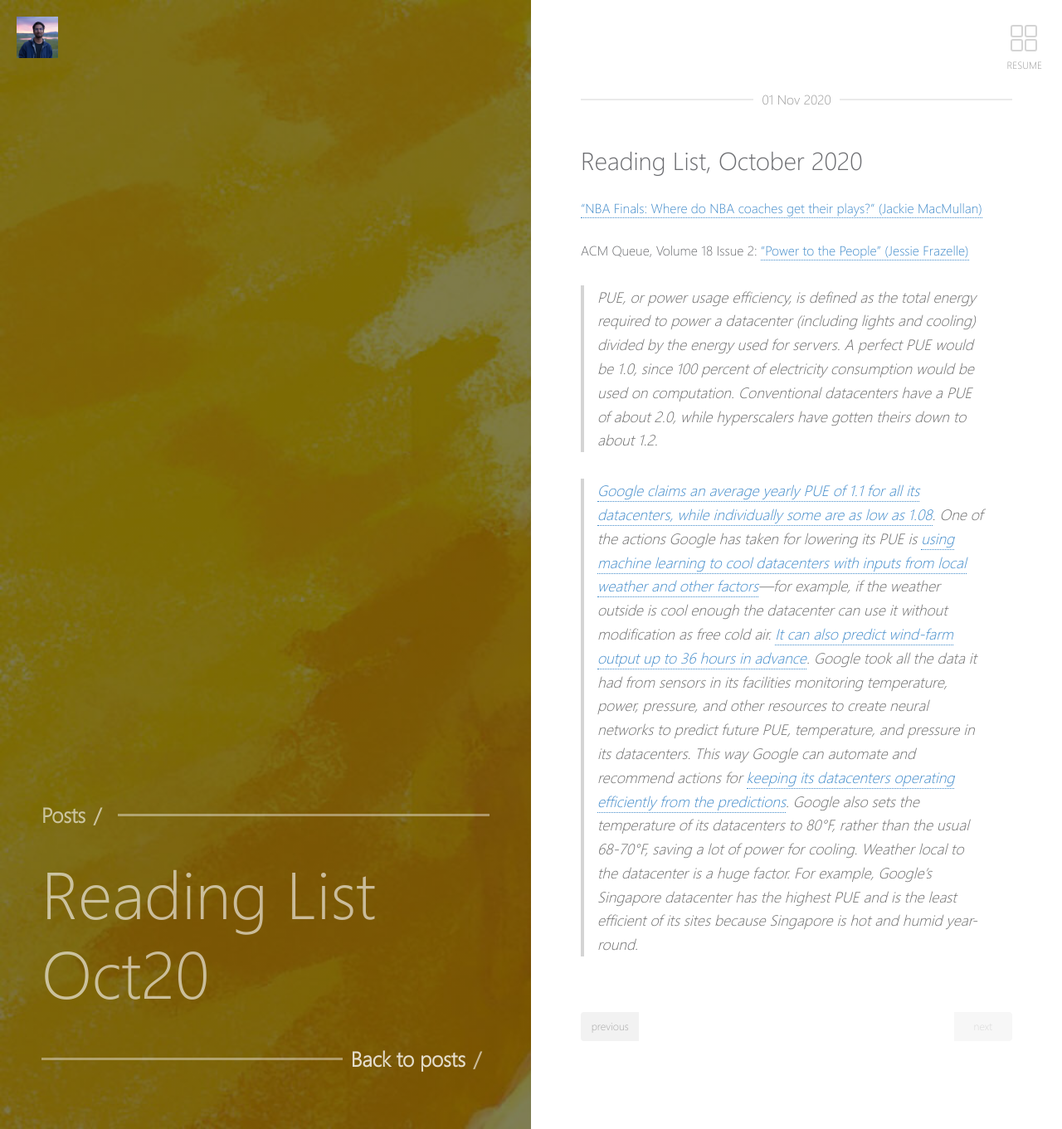
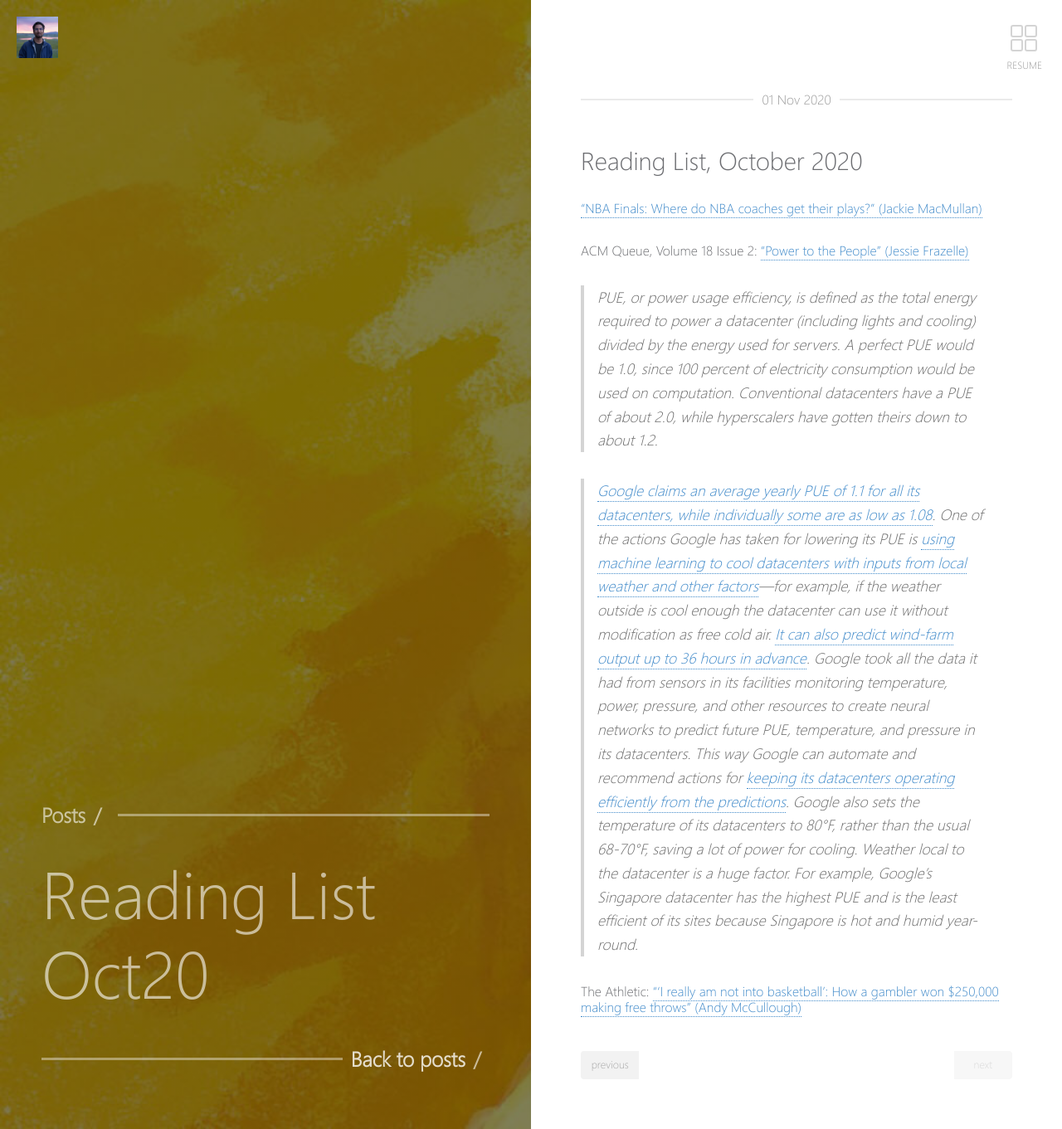
Before and after one commit to sumeet-bansal/sumeet-bansal.github.io, a Jekyll site: the page built from _posts/2020-11-01-reading-list-oct20.md, in a window 1280 px wide. Shown: the whole page at 83% size. Built offline with Jekyll 4.4.1, drawn with Linux system fonts in a browser that asks for light colours; our own code applies the rules of GitHub Pages for plain Markdown files.

Commit message:
Update 2020-11-01-reading-list-oct20.md

```diff
--- a/_posts/2020-11-01-reading-list-oct20.md
+++ b/_posts/2020-11-01-reading-list-oct20.md
@@ -6,3 +6,5 @@
 > PUE, or power usage efficiency, is defined as the total energy required to power a datacenter (including lights and cooling) divided by the energy used for servers. A perfect PUE would be 1.0, since 100 percent of electricity consumption would be used on computation. Conventional datacenters have a PUE of about 2.0, while hyperscalers have gotten theirs down to about 1.2.
 
 > [Google claims an average yearly PUE of 1.1 for all its datacenters, while individually some are as low as 1.08](https://www.google.com/about/datacenters/efficiency/). One of the actions Google has taken for lowering its PUE is [using machine learning to cool datacenters with inputs from local weather and other factors](https://deepmind.com/blog/article/safety-first-ai-autonomous-data-centre-cooling-and-industrial-control)&mdash;for example, if the weather outside is cool enough the datacenter can use it without modification as free cold air. [It can also predict wind-farm output up to 36 hours in advance](https://deepmind.com/blog/article/machine-learning-can-boost-value-wind-energy). Google took all the data it had from sensors in its facilities monitoring temperature, power, pressure, and other resources to create neural networks to predict future PUE, temperature, and pressure in its datacenters. This way Google can automate and recommend actions for [keeping its datacenters operating efficiently from the predictions](https://deepmind.com/blog/article/deepmind-ai-reduces-google-data-centre-cooling-bill-40). Google also sets the temperature of its datacenters to 80°F, rather than the usual 68-70°F, saving a lot of power for cooling. Weather local to the datacenter is a huge factor. For example, Google's Singapore datacenter has the highest PUE and is the least efficient of its sites because Singapore is hot and humid year-round.
+
+#### *The Athletic*: ["'I really am not into basketball': How a gambler won $250,000 making free throws" (Andy McCullough)](https://theathletic.com/2114179/2020/10/06/i-really-am-not-into-basketball-how-a-gambler-won-250000-making-free-throws)
```
